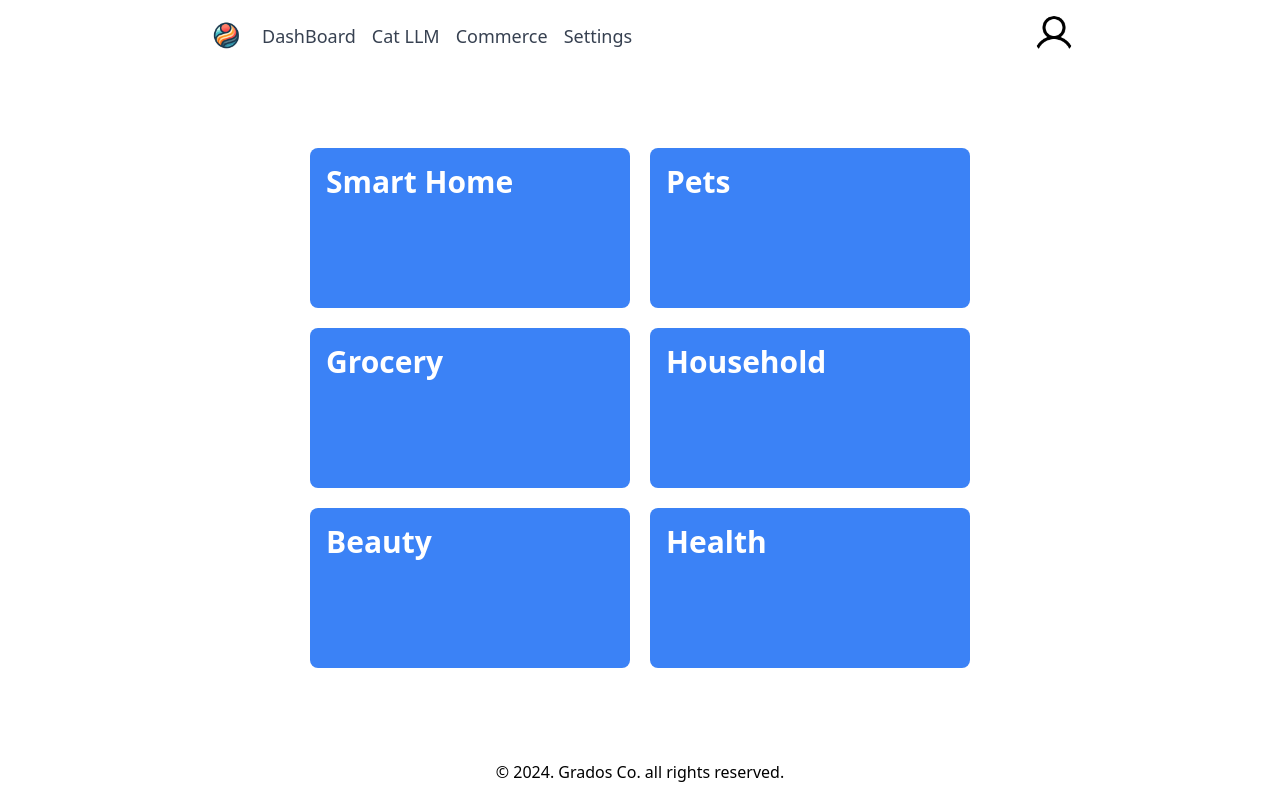
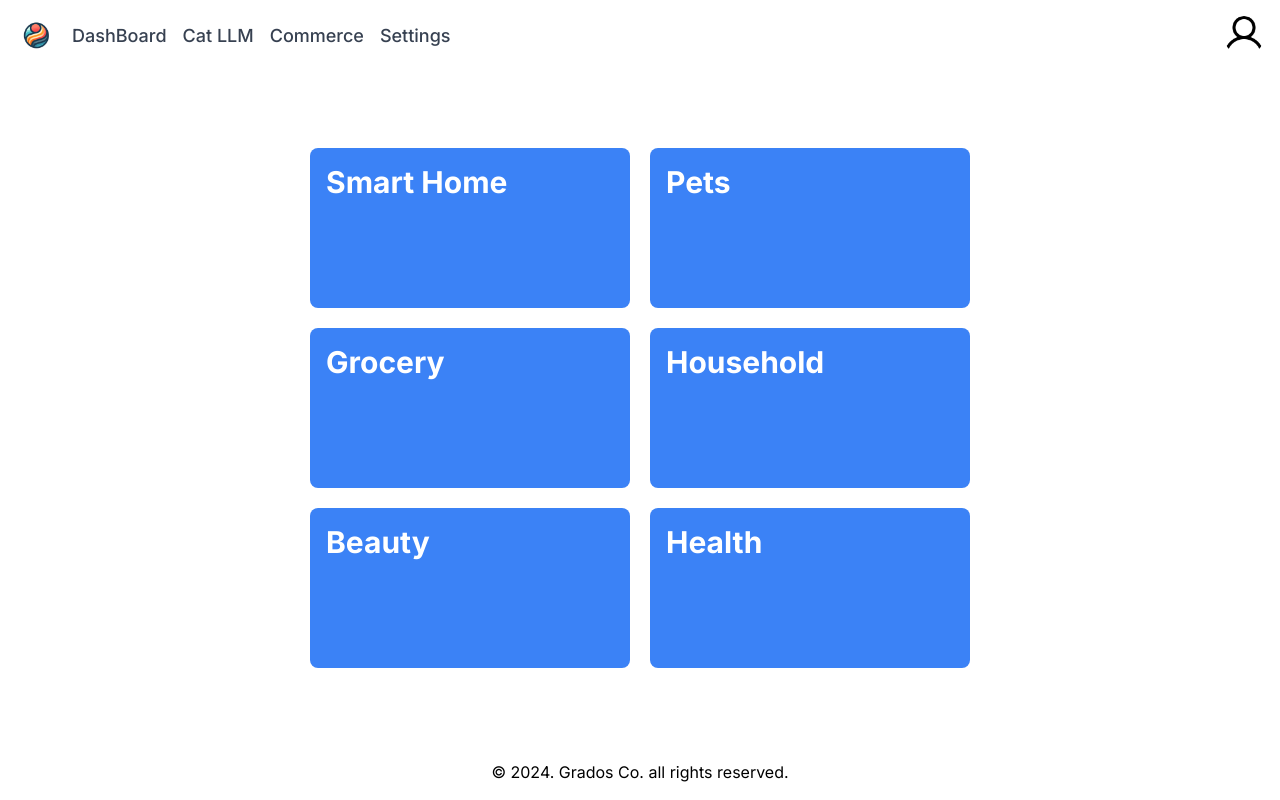
Before and after one commit to habaekk/CatSAMA_WLD, a Next.js app: page /commerce in a window 1280 px wide. Built offline with nearby package versions, Linux system fonts and the light colour scheme.

Commit message:
REFACTOR: integrate Header and Footer component to root layout. BUG: Header link unclickable relate to window width size.

```diff
--- a/app/LLM/page.tsx
+++ b/app/LLM/page.tsx
@@ -1,16 +1,12 @@
 import React from 'react';
-import Header from '../component/Header';
-import Footer from '../component/Footer';
 import ChatWindow from '../component/Chat/ChatWindow';
 
 export default function LLM() {
   return (
     <div className="main-content flex min-h-screen flex-col items-center justify-center p-6 relative">
-      <Header />
       <div className="flex justify-center items-center flex-grow w-full">
         <ChatWindow />
       </div>
-      <Footer />
     </div>
   );
 };
--- a/app/commerce/page.tsx
+++ b/app/commerce/page.tsx
@@ -1,8 +1,6 @@
 'use client';
 
 import React from 'react';
-import Header from '../component/Header';
-import Footer from '../component/Footer';
 import CategoryCard from '../component/CategoryCard';
 
 const categories = [
@@ -17,13 +15,11 @@ const categories = [
 export default function Commerce() {
   return (
     <div className="main-content flex min-h-screen flex-col items-center justify-center p-24 relative dark:text-white">
-      <Header />
       <div className="grid grid-cols-1 md:grid-cols-2 gap-1 mt-4">
         {categories.map((category, index) => (
           <CategoryCard key={index} title={category.title} link={category.link} />
         ))}
       </div>
-      <Footer />
     </div>
   );
 }
--- a/app/dashboard/page.tsx
+++ b/app/dashboard/page.tsx
@@ -1,11 +1,8 @@
 import React from 'react';
-import Header from '../component/Header';
-import Footer from '../component/Footer';
 
 export default function DashBoard() {
   return (
     <div className="main-content flex min-h-screen flex-col items-center justify-between p-6 relative dark:text-white dark:text-white">
-      <Header />
       <div className="flex flex-col items-center justify-center w-full flex-grow h-full">
         <iframe
           src="http://127.0.0.1:8123"
@@ -13,7 +10,6 @@ export default function DashBoard() {
           className="w-full h-[80vh] rounded-lg"
         ></iframe>
       </div>
-      <Footer />
     </div>
   );
 }
--- a/app/layout.tsx
+++ b/app/layout.tsx
@@ -3,7 +3,8 @@ import { Inter } from 'next/font/google';
 import './globals.css';
 import RecoilRootProvider from './component/RecoilRootProvider';
 import DarkMode from './component/DarkMode';
-
+import Header from './component/Header';
+import Footer from './component/Footer';
 
 const inter = Inter({ subsets: ['latin'] });
 
@@ -35,12 +36,19 @@ export default function RootLayout({
           }}
         />
       </head>
-      <body className='${inter.className} dark:bg-gray-800'>
+      <body className={`${inter.className} dark:bg-gray-800`}>
         <RecoilRootProvider>
+          <header>
+            <Header />
+          </header>
+          <main className="main-content">
             {children}
-            <DarkMode />
+          </main>
+          <footer>
+            <Footer />
+          </footer>
+          <DarkMode />
         </RecoilRootProvider>
-
       </body>
     </html>
   );
--- a/app/page.tsx
+++ b/app/page.tsx
@@ -2,8 +2,6 @@
 
 import { useState, useEffect } from "react";
 import Image from "next/image";
-import Header from './component/Header'; // Header 컴포넌트 임포트
-import Footer from './component/Footer'; // Footer 컴포넌트 임포트
 
 export default function Home() {
   const images = [
@@ -27,7 +25,6 @@ export default function Home() {
 
   return (
     <main className="main-content flex min-h-screen flex-col items-center justify-center p-24 relative dark:text-white">
-      <Header /> {/* Header 컴포넌트 사용 */}
       <div className="text-center mb-8">
         <h1 className="text-4xl font-bold">캣사마</h1>
         <p className="text-lg text-gray-500">우리 집의 귀여운 고양이</p>
@@ -44,7 +41,6 @@ export default function Home() {
       <div className="text-center mt-8">
         <p className="text-lg text-gray-500">CaaS - Cat as a Service</p>
       </div>
-      <Footer /> {/* Footer 컴포넌트 사용 */}
     </main>
   );
 }
--- a/app/settings/page.tsx
+++ b/app/settings/page.tsx
@@ -1,19 +1,15 @@
 'use client';
 
 import React from 'react';
-import Header from '../component/Header';
-import Footer from '../component/Footer';
 import DarkModeToggle from '../component/DarkModeToggle';
 
 export default function Settings() {
   return (
     <div className="main-content flex min-h-screen flex-col items-center justify-start p-24 relative text-black dark:text-white">
-      <Header />
       <div className="w-full mt-20">
         <h2 className="text-5xl font-bold mb-4">Settings</h2>
         <DarkModeToggle />
       </div>
-      <Footer />
     </div>
   );
 }
--- a/app/user/page.tsx
+++ b/app/user/page.tsx
@@ -1,8 +1,6 @@
 'use client';
 
 import Image from 'next/image';
-import Header from "../component/Header";
-import Footer from "../component/Footer";
 import { IDKitWidget, VerificationLevel } from '@worldcoin/idkit';
 
 function onSuccess(result) {
@@ -19,8 +17,6 @@ function handleVerify(result) {
 export default function UserPage() {
   return (
     <div className="main-content flex min-h-screen flex-col items-center justify-center p-24 relative dark:text-white">
-      <Header />
-
       {/* 이미지와 텍스트 섹션 */}
       <div className="flex items-center mb-8">
         <Image
@@ -49,9 +45,6 @@ export default function UserPage() {
           </button>
         )}
       </IDKitWidget>
-
-
-      <Footer />
     </div>
   );
 }
```
